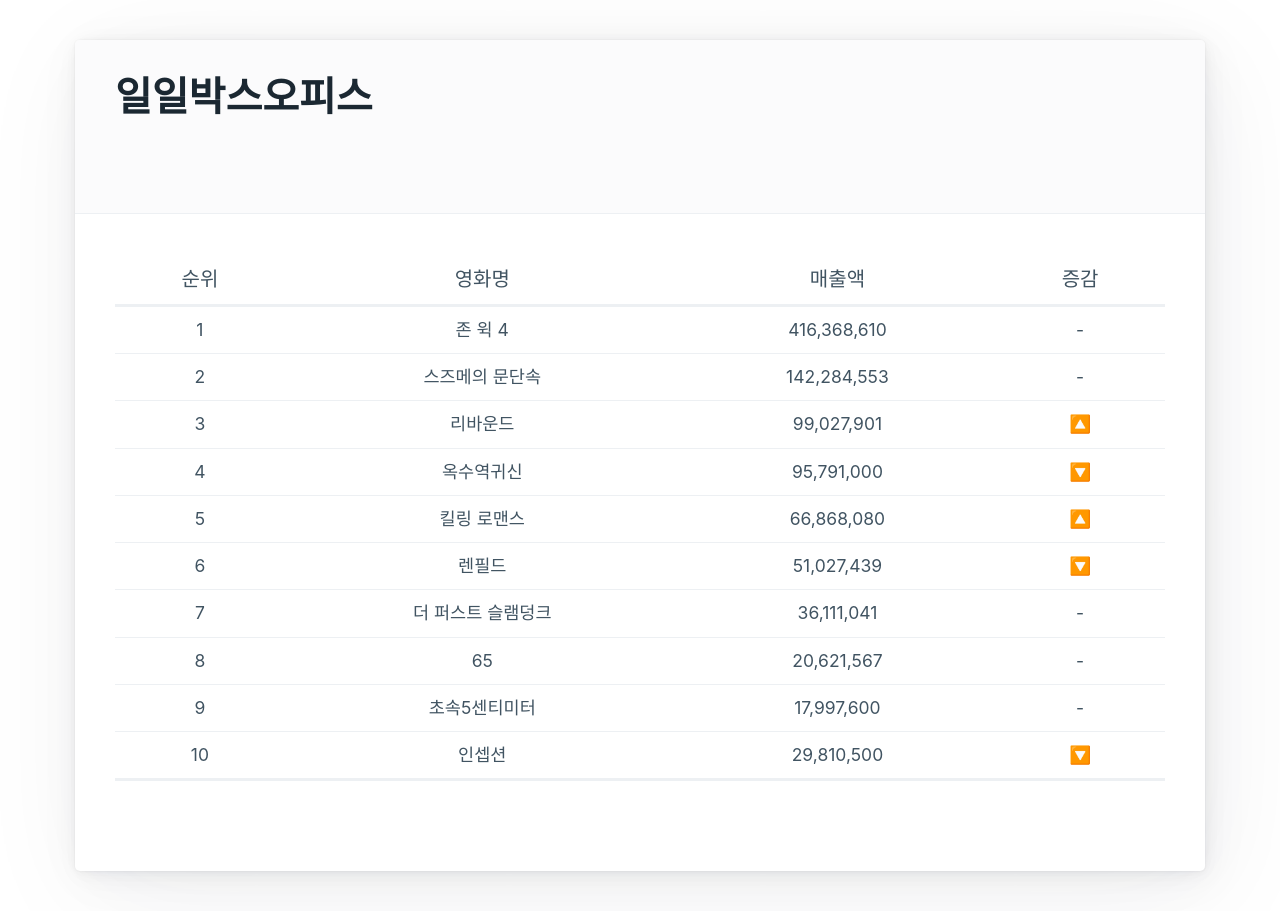
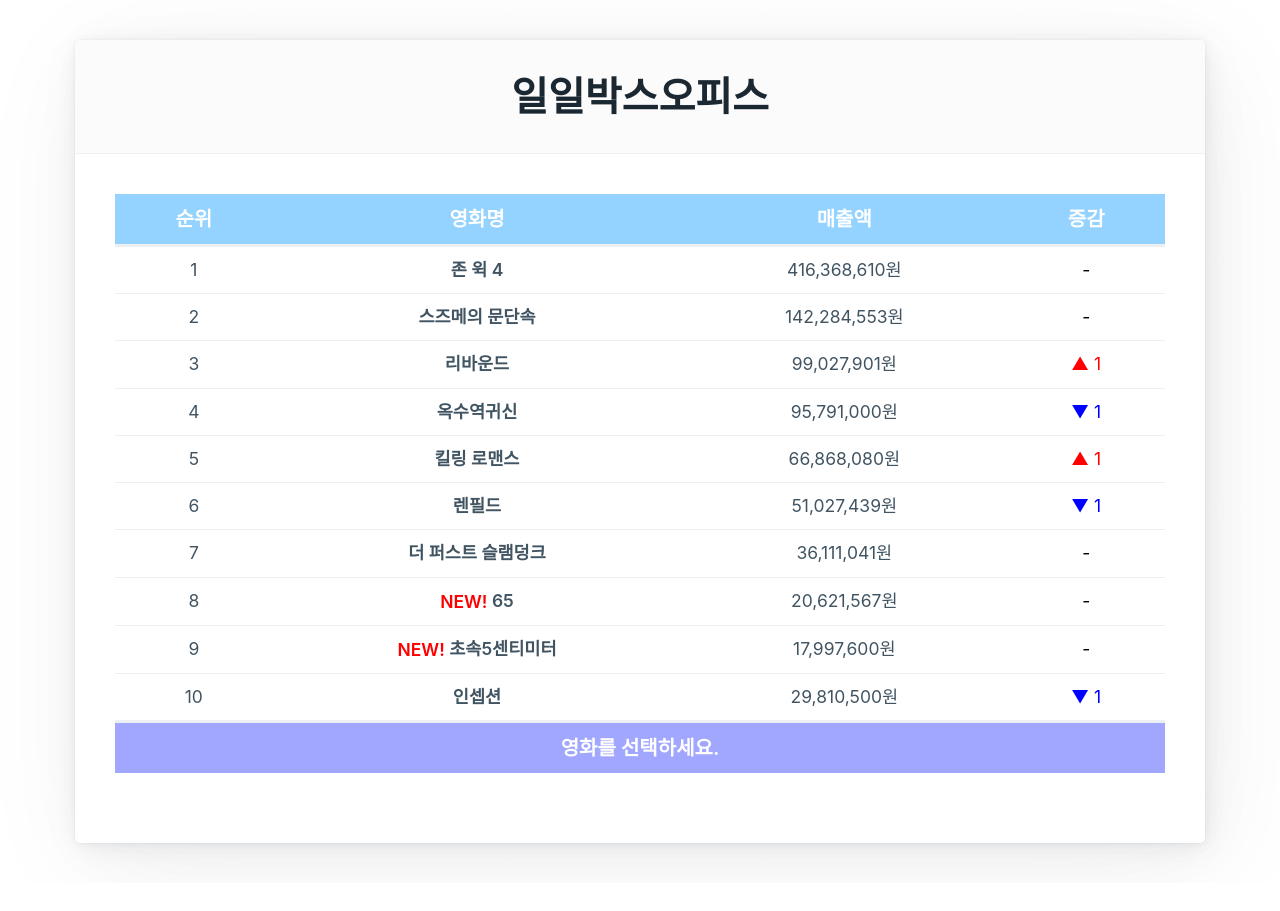
Before and after one commit to mnmn092631/K-digital-2023-3-React, a React (Create React App) app: page /box in a window 1280 px wide. After the commit the page ends 883 px from the top, so only its background shows below. Built offline with nearby package versions, Linux system fonts and the light colour scheme.

Commit message:
Box 수정

```diff
--- a/src/03/Box.css
+++ /dev/null
@@ -1,4 +0,0 @@
-table > thead > tr > th,
-table > tbody > tr > td {
-  text-align: center;
-}
--- a/src/03/Box.js
+++ b/src/03/Box.js
@@ -1,5 +1,5 @@
 import BoxRows from "./BoxRows";
-import "./Box.css";
+import "./Box.module.css";
 
 const Box = () => {
   let mvlist = [
--- /dev/null
+++ b/src/03/Box.module.css
@@ -0,0 +1,13 @@
+table > thead > tr > th,
+table > tbody > tr > td {
+  text-align: center;
+}
+
+thead {
+  background-color: #94d3ff;
+}
+
+thead > tr > th {
+  font-weight: 600;
+  color: #fff;
+}
--- a/src/03/BoxRows.js
+++ b/src/03/BoxRows.js
@@ -1,27 +1,47 @@
 import { useState } from "react";
+import "./BoxRows.module.css";
+import styled, { css } from "styled-components";
+
+const NameTd = styled.td`
+  ${({ oan }) =>
+    oan === "NEW" &&
+    css`
+      &::before {
+        content: "NEW! ";
+        color: red;
+        font-weight: 600;
+      }
+    `}
+`;
+
+const Td = styled.td`
+  color: ${({ inten }) =>
+    inten > 0 ? "red" : inten === "0" ? "black" : "blue"};
+`;
 
 const BoxRows = ({ mv }) => {
-  const [footTag, setFootTag] = useState();
+  const [footTag, setFootTag] = useState("영화를 선택하세요.");
+  console.log(mv);
 
   const showMv = (row) => {
-    setFootTag(row.movieCd);
+    setFootTag(`[${row.movieCd}] ${row.movieNm} 개봉일 : ${row.openDt}`);
   };
 
   let trTags = [];
   for (let row of mv) {
     let increIcon = "-";
-    if (row.rankInten > 0) {
-      increIcon = "🔼";
-    } else if (row.rankInten < 0) {
-      increIcon = "🔽";
+    if (row.rankInten < 0) {
+      increIcon = `▼ ${row.rankInten.replace("-", "")}`;
+    } else if (row.rankInten > 0) {
+      increIcon = `▲ ${row.rankInten}`;
     }
 
     trTags.push(
       <tr key={row.movieCd} onClick={() => showMv(row)}>
         <td>{row.rank}</td>
-        <td>{row.movieNm}</td>
-        <td>{Number(row.salesAmt).toLocaleString()}</td>
-        <td>{increIcon}</td>
+        <NameTd oan={row.rankOldAndNew}>{row.movieNm}</NameTd>
+        <td>{Number(row.salesAmt).toLocaleString()}원</td>
+        <Td inten={row.rankInten}>{increIcon}</Td>
       </tr>
     );
   }
--- /dev/null
+++ b/src/03/BoxRows.module.css
@@ -0,0 +1,28 @@
+h1 {
+  text-align: center;
+  margin: 0;
+}
+
+tbody > tr {
+  cursor: pointer;
+}
+
+tbody > tr:hover {
+  box-shadow: rgba(136, 165, 191, 0.48) 6px 2px 16px 0px,
+    rgba(255, 255, 255, 0.8) -6px -2px 16px 0px;
+  transition: box-shadow 350ms ease-in-out;
+}
+
+tbody > tr > td:nth-child(2) {
+  font-weight: 600;
+}
+
+tfoot {
+  background-color: #a1a7ff;
+}
+
+tfoot > tr > td {
+  font-weight: 600;
+  color: #fff;
+  text-align: center;
+}
```
